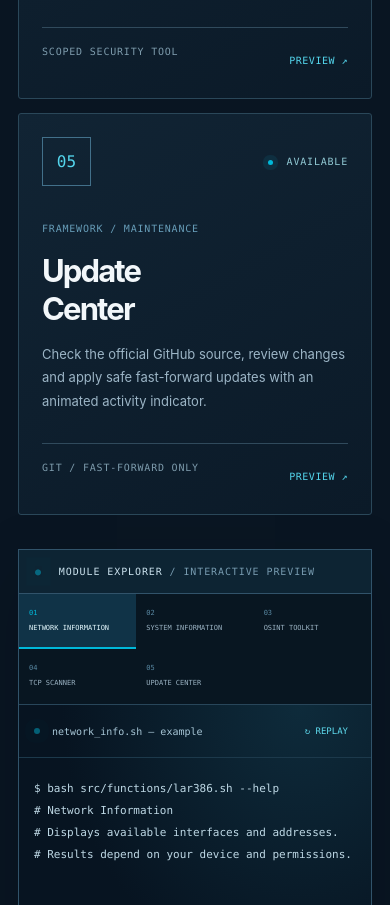
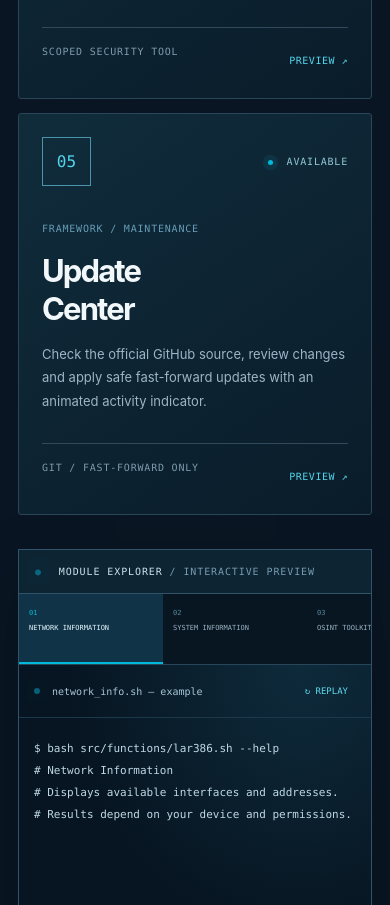
Before and after one commit to GotUrBack-Public/MForce-Enhanced-Framework, a plain HTML site: page web/html/main.html in a window 390 px wide. Shown: the part 3497-4402 px from the top of the page. Drawn offline with Linux system fonts and the light colour scheme.

Commit message:
Make five module previews responsive and keyboard accessible

```diff
--- a/web/css/learn.css
+++ b/web/css/learn.css
@@ -209,3 +209,14 @@ body{overflow-x:clip}
   .hero-orbit::before,.hero-orbit::after,.hero-orbit i,.academy-orbit,.stage-led,.tutorial-terminal-top i{animation:none!important}
   .tutorial-choice,.tutorial-choice-arrow,.academy-track,.tutorial-track span,.tutorial-controls button,.hero-learn-teaser,.osint-tool::after{transition:none!important}
 }
+
+/* Five-module explorer: keep all tabs reachable on narrow screens. */
+.module-card-new{min-height:340px;background:linear-gradient(145deg,#102c3b,#0a1c2a)}
+.module-card-new .card-icon{border-color:#4b94ab}
+@media(max-width:900px){.module-card:last-child{grid-column:auto}}
+@media(max-width:760px){
+  .inspector-tabs{display:flex;flex-direction:row;overflow-x:auto;overscroll-behavior-x:contain;scroll-snap-type:x proximity;scrollbar-width:thin}
+  .inspector-tabs button{flex:0 0 144px;min-height:70px;scroll-snap-align:start;white-space:normal}
+  .inspector-tabs button[aria-selected=true]{background:#103347}
+}
+@media(max-width:600px){.module-card-new{min-height:300px}}
```
